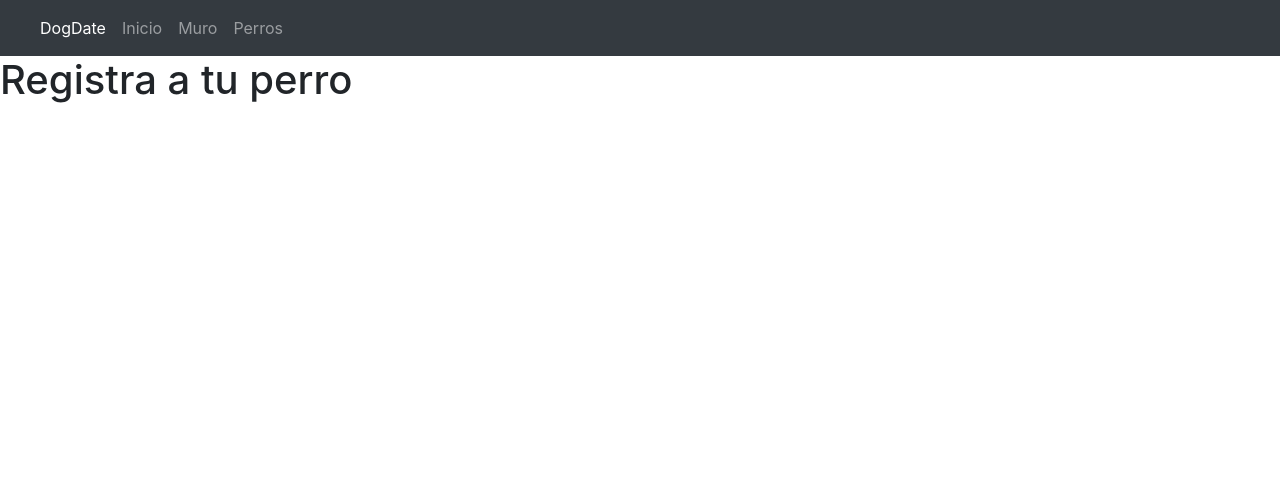
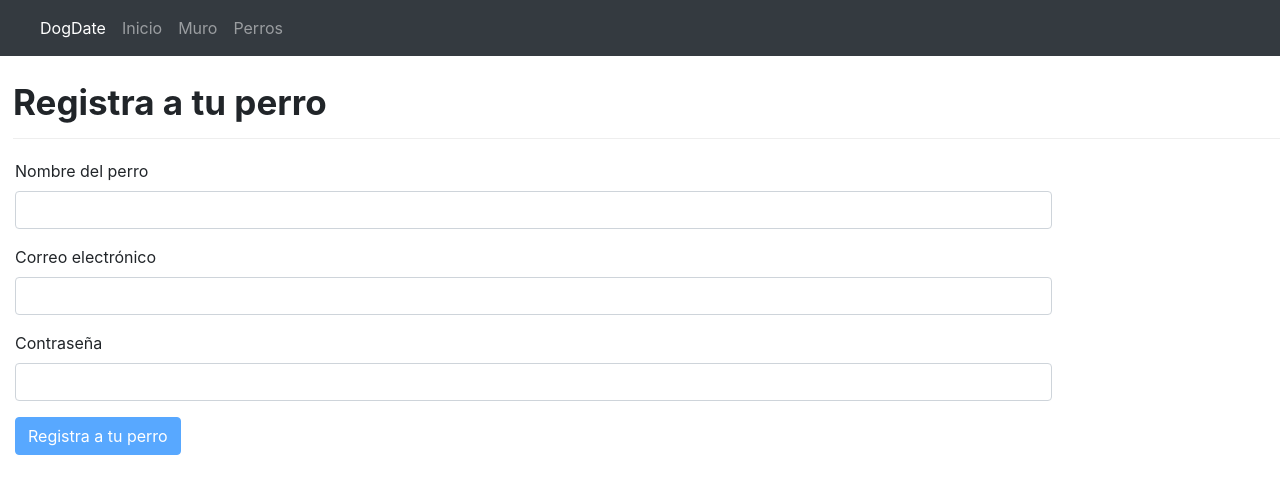
Before and after one commit to tomiglroe/dogdatepmv, an Angular app in the folder frontend/: page /registro in a window 1280 px wide. Shown: the top 494 px of the page. Built offline with nearby package versions, Linux system fonts and the light colour scheme; some icons are missing.

Commit message:
Creado formulario de registro y primeras configuraciones para recuperar esos datos

```diff
--- a/frontend/src/app/app.module.ts
+++ b/frontend/src/app/app.module.ts
@@ -1,5 +1,7 @@
 import { BrowserModule } from '@angular/platform-browser';
 import { NgModule } from '@angular/core';
+import { HttpClientModule } from '@angular/common/http';
+import { FormsModule } from '@angular/forms';
 
 import { AppRoutingModule } from './app-routing.module';
 import { AppComponent } from './app.component';
@@ -16,6 +18,8 @@ import { RegisterComponent } from './components/register/register.component';
   ],
   imports: [
     BrowserModule,
+    HttpClientModule,
+    FormsModule,
     AppRoutingModule
   ],
   providers: [],
--- a/frontend/src/app/components/register/register.component.html
+++ b/frontend/src/app/components/register/register.component.html
@@ -1 +1,30 @@
-<h1>{{ title }}</h1>
+<div class=colo-lg-6>
+
+    <h1 class="h1-strong">{{ title }}</h1>
+
+    <form #registerForm="ngForm" (ngSubmit)="onSubmit()" class="col-lg-10">
+
+        <p>
+            <label>Nombre del perro</label>
+            <input type="text" name="dogname" #dogname="ngModel" [(ngModel)]="user.dogname" class="form-control"
+                required />
+            <span *ngIf="!dogname.valid && dogname.touched">El nombre del perro es obligatorio</span>
+        </p>
+
+        <p>
+            <label>Correo electrónico</label>
+            <input type="email" name="email" #email="ngModel" [(ngModel)]="user.email" class="form-control" required pattern="[a-z0-9._%+-]+@[a-z0-9.-]+\.[a-z]{2,4}$" />
+            <span *ngIf="!email.valid && email.touched">El correo electrónico no es correcto</span>
+        </p>
+
+        <p>
+            <label>Contraseña</label>
+            <input type="text" name="password" #password="ngModel" [(ngModel)]="user.password" class="form-control"
+                required />
+            <span *ngIf="!password.valid && password.touched">La contraseña es obligatoria</span>
+        </p>
+
+        <input type="submit" value="{{ title }}" class="btn btn-primary" [disabled]="!registerForm.form.valid">
+    </form>
+
+</div>
--- a/frontend/src/app/components/register/register.component.ts
+++ b/frontend/src/app/components/register/register.component.ts
@@ -1,4 +1,6 @@
 import { Component, OnInit } from '@angular/core';
+import { Router, ActivatedRoute, Params } from '@angular/router';
+import { User } from '../../models/user';
 
 @Component({
   selector: 'app-register',
@@ -8,15 +10,32 @@ import { Component, OnInit } from '@angular/core';
 export class RegisterComponent implements OnInit {
 
   public title: string;
+  public user: User;
 
-  constructor() {
+  constructor(
+
+    private _route: ActivatedRoute,
+    private _router: Router
+  ) {
 
     this.title = 'Registra a tu perro';
+    this.user = new User(
+      "",
+      "",
+      "",
+      "",
+      ""
+    )
   }
 
   ngOnInit() {
 
     console.log('Componente de Registro cargado...');
+  }
+
+  onSubmit() {
+
+    console.log(this.user);
 
   }
 
--- a/frontend/src/styles.scss
+++ b/frontend/src/styles.scss
@@ -1 +1,9 @@
-/* You can add global styles to this file, and also import other style files */
+.h1-strong {
+    font-size: 35px;
+    font-weight: bold;
+    margin-left: 13px;
+    border-bottom: 1px solid #eee;
+    margin-bottom: 20px;
+    margin-top: 25px;
+    padding-bottom: 15px;
+}
```
